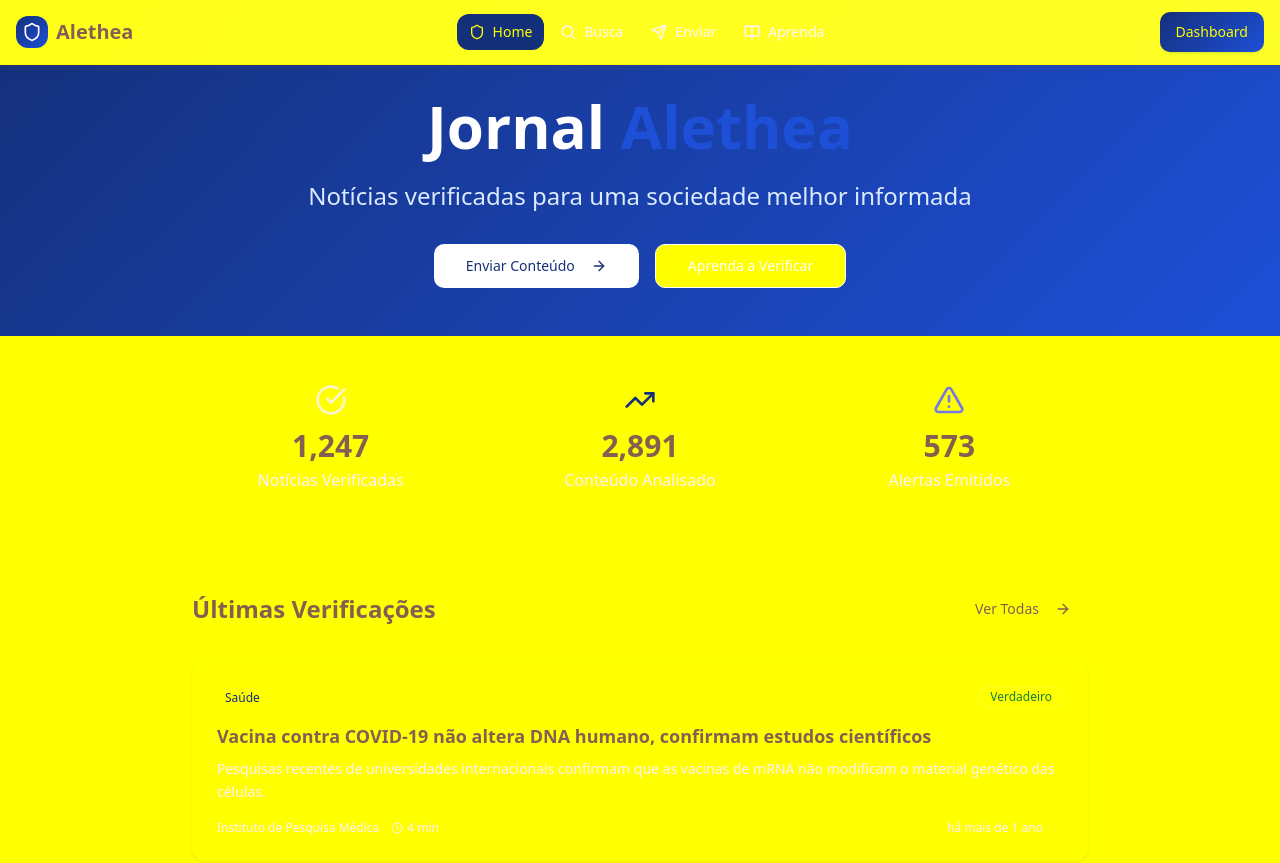
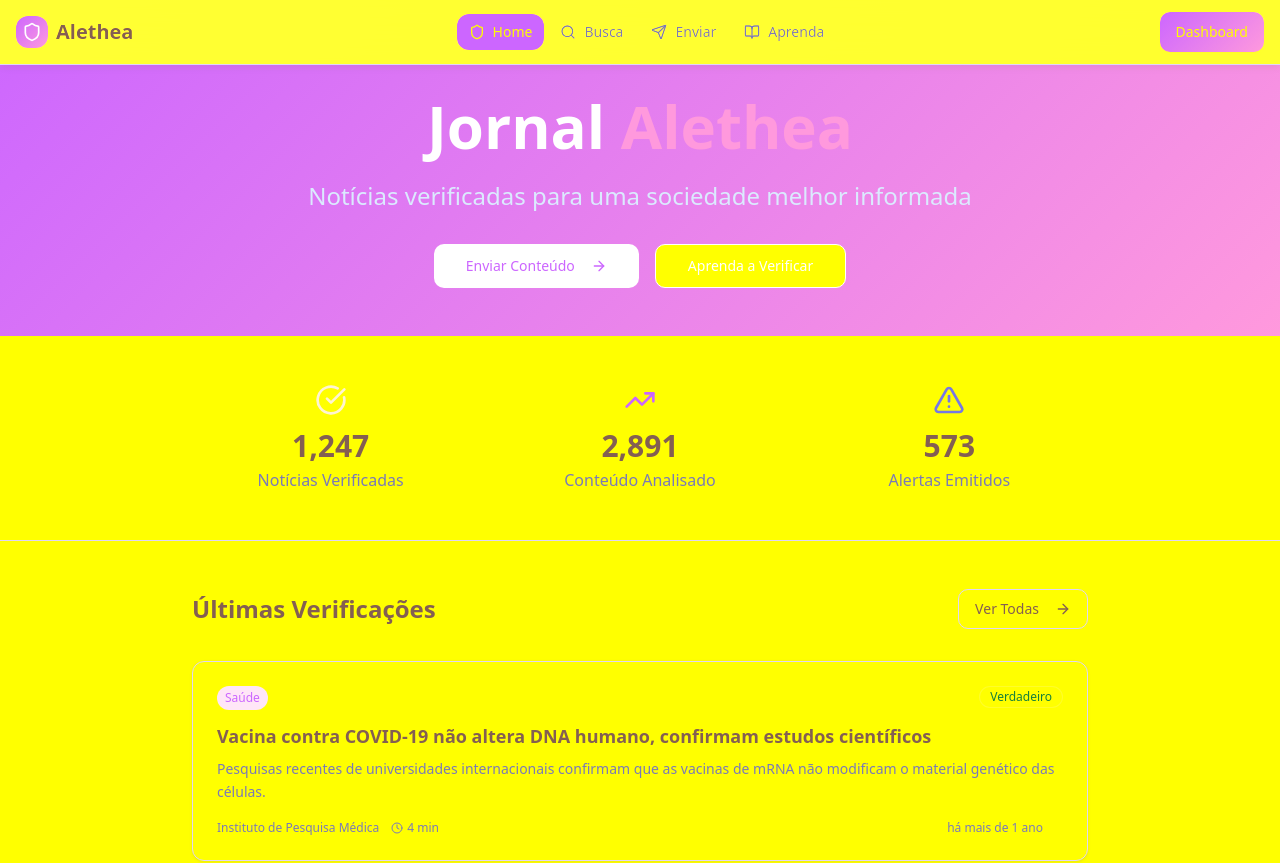
Before and after one commit to Carloscb124/Alethea-Dashboard, a React (Vite) app: page / in a window 1280 px wide. Shown: the top 863 px of the page. Built offline with nearby package versions, Linux system fonts and the light colour scheme.

Commit message:
Revert color changes
Reverted the recent color changes made to the project.

```diff
--- a/src/index.css
+++ b/src/index.css
@@ -6,9 +6,9 @@
 
 @layer base {
   :root {
-    /* Base colors - Professional and trustworthy */
-    --background: 249 250 251; /* Cool gray background */
-    --foreground: 15 23 42; /* Slate-900 for high contrast text */
+    /* Base colors - Modern vibrant theme */
+    --background: 250 250 253; /* Soft lavender background */
+    --foreground: 15 23 42; /* Dark text for contrast */
 
     --card: 255 255 255; /* Pure white cards */
     --card-foreground: 15 23 42;
@@ -16,27 +16,27 @@
     --popover: 255 255 255;
     --popover-foreground: 15 23 42;
 
-    /* Primary brand - Deep blue for trust and authority */
-    --primary: 224 71% 28%; /* Deep blue-600 */
-    --primary-foreground: 248 250 252;
-    --primary-glow: 224 76% 48%; /* Lighter blue for gradients */
+    /* Primary brand - Vibrant purple/pink gradient */
+    --primary: 280 100% 70%; /* Bright purple */
+    --primary-foreground: 255 255 255;
+    --primary-glow: 320 100% 80%; /* Pink glow */
 
-    /* Secondary - Neutral grays */
-    --secondary: 248 250 252; /* Slate-50 */
-    --secondary-foreground: 51 65 85; /* Slate-600 */
+    /* Secondary - Soft complementary colors */
+    --secondary: 260 60% 95%; /* Very light purple */
+    --secondary-foreground: 280 80% 30; /* Dark purple */
 
-    --muted: 241 245 249; /* Slate-100 */
-    --muted-foreground: 100 116 139; /* Slate-500 */
+    --muted: 250 50% 96; /* Very light lavender */
+    --muted-foreground: 240 30% 60; /* Medium gray-purple */
 
-    --accent: 239 246 255; /* Blue-50 */
-    --accent-foreground: 30 64 175; /* Blue-700 */
+    --accent: 320 100% 95; /* Light pink */
+    --accent-foreground: 320 80% 30; /* Dark pink */
 
     --destructive: 239 68% 68%; /* Red-400 */
     --destructive-foreground: 248 250 252;
 
-    --border: 226 232 240; /* Slate-200 */
-    --input: 226 232 240;
-    --ring: 224 71% 28%;
+    --border: 260 60% 90; /* Soft purple border */
+    --input: 260 60% 90;
+    --ring: 280 100% 70; /* Bright purple ring to match primary */
 
     --radius: 0.75rem;
 
@@ -51,9 +51,9 @@
     --verified-manipulated-bg: 250 245 255; /* Purple-50 */
 
     /* Gradients */
-    --gradient-primary: linear-gradient(135deg, hsl(var(--primary)), hsl(var(--primary-glow)));
-    --gradient-hero: linear-gradient(135deg, hsl(224 71% 28%), hsl(224 76% 48%));
-    --gradient-card: linear-gradient(145deg, hsl(255 255 255), hsl(248 250 252));
+    --gradient-primary: linear-gradient(135deg, hsl(280 100% 70%), hsl(320 100% 80%));
+    --gradient-hero: linear-gradient(135deg, hsl(280 100% 70%), hsl(320 100% 80%));
+    --gradient-card: linear-gradient(145deg, hsl(255 255 255), hsl(250 250 253));
 
     /* Shadows */
     --shadow-card: 0 1px 3px 0 hsl(15 23 42 / 0.1), 0 1px 2px -1px hsl(15 23 42 / 0.1);
```
